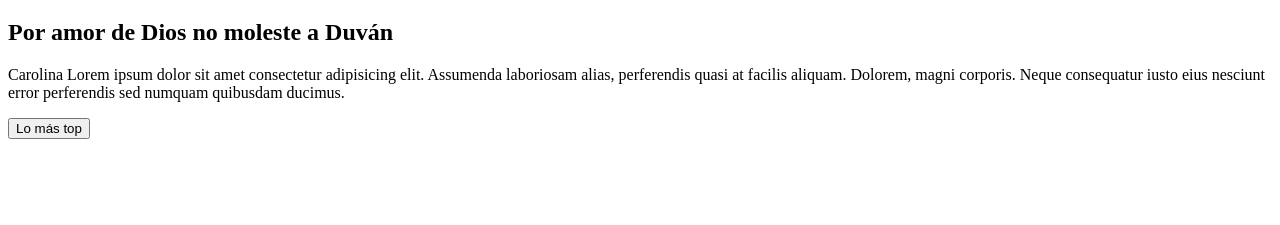
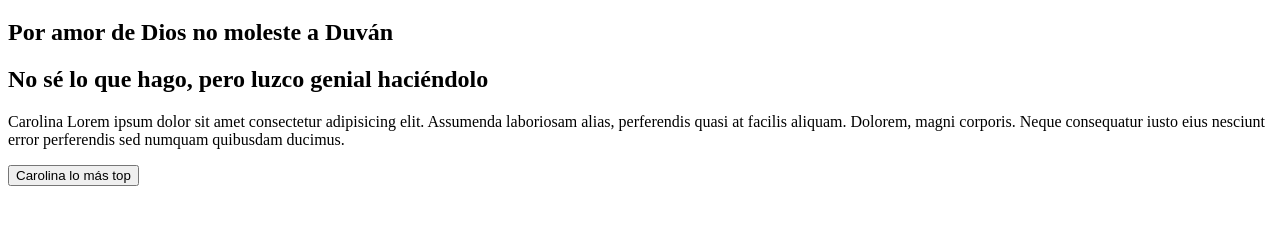
Before and after one commit to sebastianzapatar/mmm, a plain HTML site: page index.html in a window 1280 px wide. Shown: the part 61-286 px from the top of the page. Drawn offline with Linux system fonts and the light colour scheme.

Commit message:
Nuevo cambio en el index

```diff
--- a/index.html
+++ b/index.html
@@ -8,7 +8,8 @@
 <body>
     <h1>No falte a estructuras</h1>
     <h2>Por amor de Dios no moleste a Duván</h2>
+    <h2>No sé lo que hago, pero luzco genial haciéndolo</h2>
     <p>Carolina Lorem ipsum dolor sit amet consectetur adipisicing elit. Assumenda laboriosam alias, perferendis quasi at facilis aliquam. Dolorem, magni corporis. Neque consequatur iusto eius nesciunt error perferendis sed numquam quibusdam ducimus.</p>
-    <button>Lo más top</button>
+    <button>Carolina lo más top</button>
 </body>
 </html>
```
